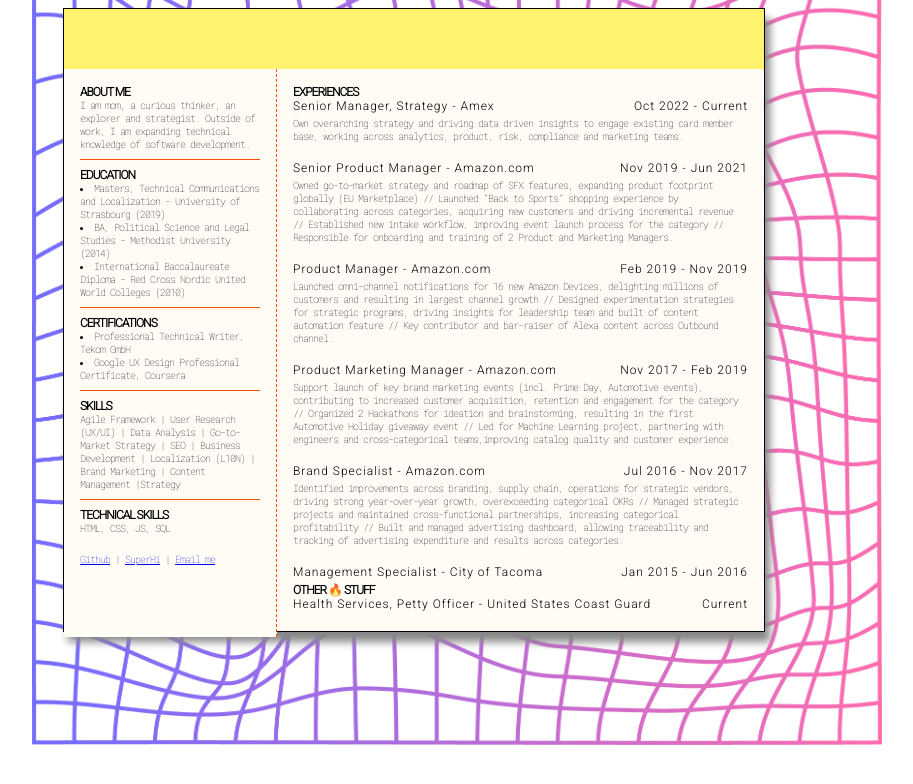
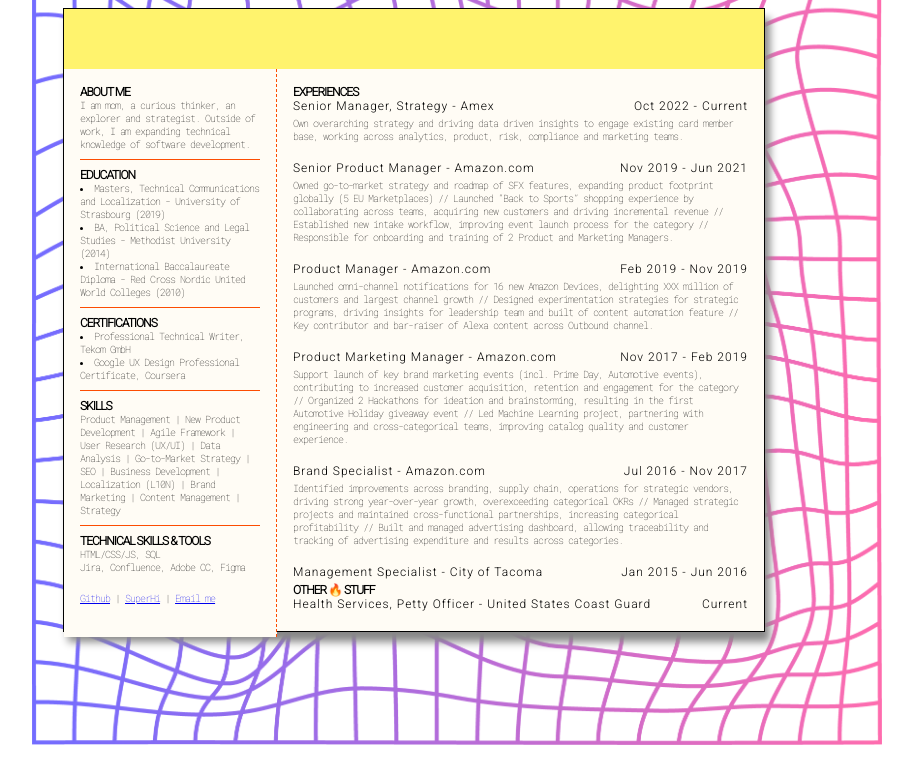
Before and after one commit to syazski/syazski.github.io, a plain HTML site: page index.html in a window 1280 px wide. Shown: the whole page, without its empty margins (226-1139 px from the left). Drawn offline with Linux system fonts and the light colour scheme.

Commit message:
Update index.html

```diff
--- a/index.html
+++ b/index.html
@@ -39,10 +39,11 @@
 		</div>
 		<hr>
 		<div class="h1-1">SKILLS</div>
-		<div class="desc"> Agile Framework | User Research (UX/UI) | Data Analysis | Go-to-Market Strategy | SEO | Business Development | Localization (L10N) | Brand Marketing | Content Management |Strategy</div>
+		<div class="desc"> Product Management | New Product Development | Agile Framework | User Research (UX/UI) | Data Analysis | Go-to-Market Strategy | SEO | Business Development | Localization (L10N) | Brand Marketing | Content Management | Strategy</div>
 		<hr>
-		<div class="h1-1">TECHNICAL SKILLS</div>
-		<div class="desc">HTML, CSS, JS, SQL </div>
+		<div class="h1-1">TECHNICAL SKILLS & TOOLS</div>
+		<div class="desc">HTML/CSS/JS, SQL </div>
+		<div class="desc">Jira, Confluence, Adobe CC, Figma</div>
 		<br>
 		<div class="desc"><a href="https://github.com/syazski">Github</a> | <a href="https://www.superhi.com/hall-of-fame/boarding-pass-syaz-sowinski">SuperHi</a> | <a href="mailto:syazski@gmail.com">Email me</a></div>
 		</nav>
@@ -52,29 +53,24 @@
 		<div class="h1-1">EXPERIENCES</div>
 		<div class="h3">Senior Manager, Strategy - Amex</div>
 		<div class="h4 margin-left:50%">Oct 2022 - Current</div><br>
-		<div class="desc">Own overarching strategy and driving data driven insights to engage existing card
-member base, working across analytics, product, risk, compliance and marketing teams.</div>
+		<div class="desc">Own overarching strategy and driving data driven insights to engage existing card member base, working across analytics, product, risk, compliance and marketing teams.</div>
 
 		<br>
 		<div class="h3">Senior Product Manager - Amazon.com </div>
 		<div class="h4 margin-left:50%">Nov 2019 - Jun 2021</div><br>
-		<div class="desc">Owned go-to-market strategy and roadmap of SFX features, expanding product footprint
-globally (EU Marketplace) // Launched “Back to Sports” shopping experience by collaborating across categories,
-acquiring new customers and driving incremental revenue // Established new intake workflow, improving event launch process for the category // Responsible for onboarding and training of 2 Product and Marketing Managers.</div>
+		<div class="desc">Owned go-to-market strategy and roadmap of SFX features, expanding product footprint globally (5 EU Marketplaces) // Launched “Back to Sports” shopping experience by collaborating across teams, acquiring new customers and driving incremental revenue // Established new intake workflow, improving event launch process for the category // Responsible for onboarding and training of 2 Product and Marketing Managers.</div>
 		<br>
 		<div class="h3">Product Manager - Amazon.com </div>
 		<div class="h4 margin-left:50%">Feb 2019 - Nov 2019</div><br>
-		<div class="desc">Launched omni-channel notifications for 16 new Amazon Devices, delighting millions of
-customers and resulting in largest channel growth // Designed experimentation strategies for strategic programs, driving insights for leadership team and built of content automation feature // Key contributor and bar-raiser of Alexa content across Outbound channel.</div>
+		<div class="desc">Launched omni-channel notifications for 16 new Amazon Devices, delighting XXX million of customers and largest channel growth // Designed experimentation strategies for strategic programs, driving insights for leadership team and built of content automation feature // Key contributor and bar-raiser of Alexa content across Outbound channel.</div>
 		<br>
 		<div class="h3">Product Marketing Manager - Amazon.com </div>
 		<div class="h4 margin-left:50%">Nov 2017 - Feb 2019</div><br>
-		<div class="desc">Support launch of key brand marketing events (incl. Prime Day, Automotive events), contributing to increased customer acquisition, retention and engagement for the category // Organized 2 Hackathons for ideation and brainstorming, resulting in the first Automotive Holiday giveaway event // Led for Machine Learning project, partnering with engineers and cross-categorical teams,improving catalog quality and customer experience.</div>
+		<div class="desc">Support launch of key brand marketing events (incl. Prime Day, Automotive events), contributing to increased customer acquisition, retention and engagement for the category // Organized 2 Hackathons for ideation and brainstorming, resulting in the first Automotive Holiday giveaway event // Led Machine Learning project, partnering with engineering and cross-categorical teams, improving catalog quality and customer experience.</div>
 		<br>
 		<div class="h3">Brand Specialist - Amazon.com </div>
 		<div class="h4 margin-left:50%">Jul 2016 - Nov 2017</div><br>
-		<div class="desc">Identified improvements across branding, supply chain, operations for strategic vendors,
-driving strong year-over-year growth, overexceeding categorical OKRs // Managed strategic projects and maintained cross-functional partnerships, increasing categorical profitability // Built and managed advertising dashboard, allowing traceability and tracking of advertising expenditure and results across categories.</div>
+		<div class="desc">Identified improvements across branding, supply chain, operations for strategic vendors, driving strong year-over-year growth, overexceeding categorical OKRs // Managed strategic projects and maintained cross-functional partnerships, increasing categorical profitability // Built and managed advertising dashboard, allowing traceability and tracking of advertising expenditure and results across categories.</div>
 		<br>
 		<div class="h3">Management Specialist - City of Tacoma</div>
 		<div class="h4 margin-left:50%">Jan 2015 - Jun 2016</div>
```
